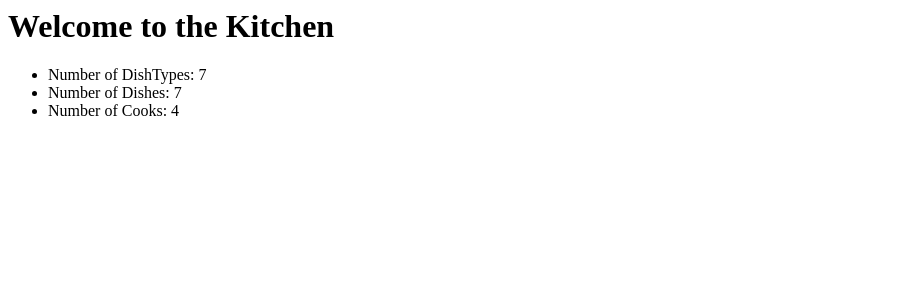
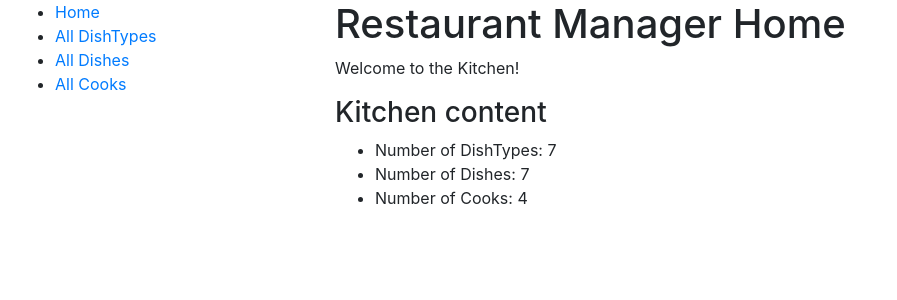
Before and after one commit to irina957/restaurant-kitchen-manager, a Django app: page / in a window 1280 px wide. Shown: the top 300 px of the page, without its empty margins (0-897 px from the left). Run offline with Django 5.2, Linux system fonts and the light colour scheme; data comes from the database, SQL or seed files in the repository.

Commit message:
refactor(template): make index.html extend base.html

```diff
--- a/templates/kitchen/index.html
+++ b/templates/kitchen/index.html
@@ -1,11 +1,16 @@
-<html>
-<h1>
-  Welcome to the Kitchen
-</h1>
-<ul>
-  <li>Number of DishTypes: {{ num_dish_types }}</li>
-  <li>Number of Dishes: {{ num_dishes }}</li>
-  <li>Number of Cooks: {{ num_cooks }}</li>
-
-</ul>
-</html>
+{% extends "base.html" %}
+{% block title %}
+  <title>Home page</title>
+{% endblock %}
+{% block content %}
+  <h1>Restaurant Manager Home</h1>
+  <p>
+    Welcome to the Kitchen!
+  </p>
+  <h3>Kitchen content</h3>
+  <ul>
+    <li>Number of DishTypes: {{ num_dish_types }}</li>
+    <li>Number of Dishes: {{ num_dishes }}</li>
+    <li>Number of Cooks: {{ num_cooks }}</li>
+  </ul>
+{% endblock %}git
```
